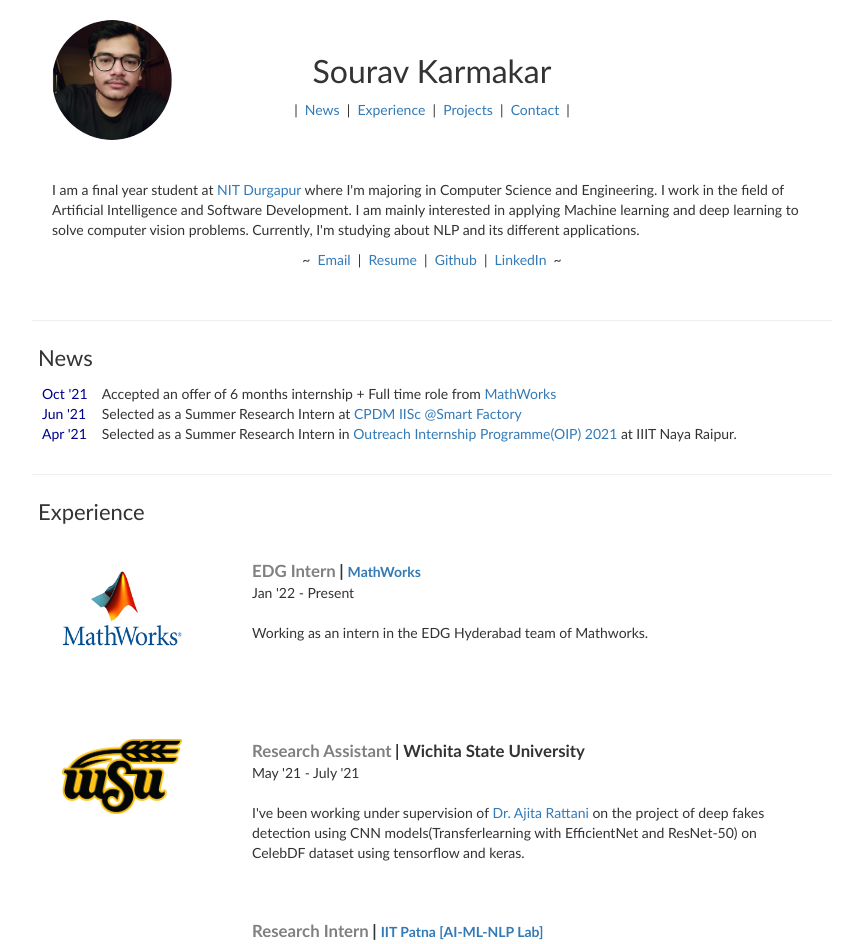
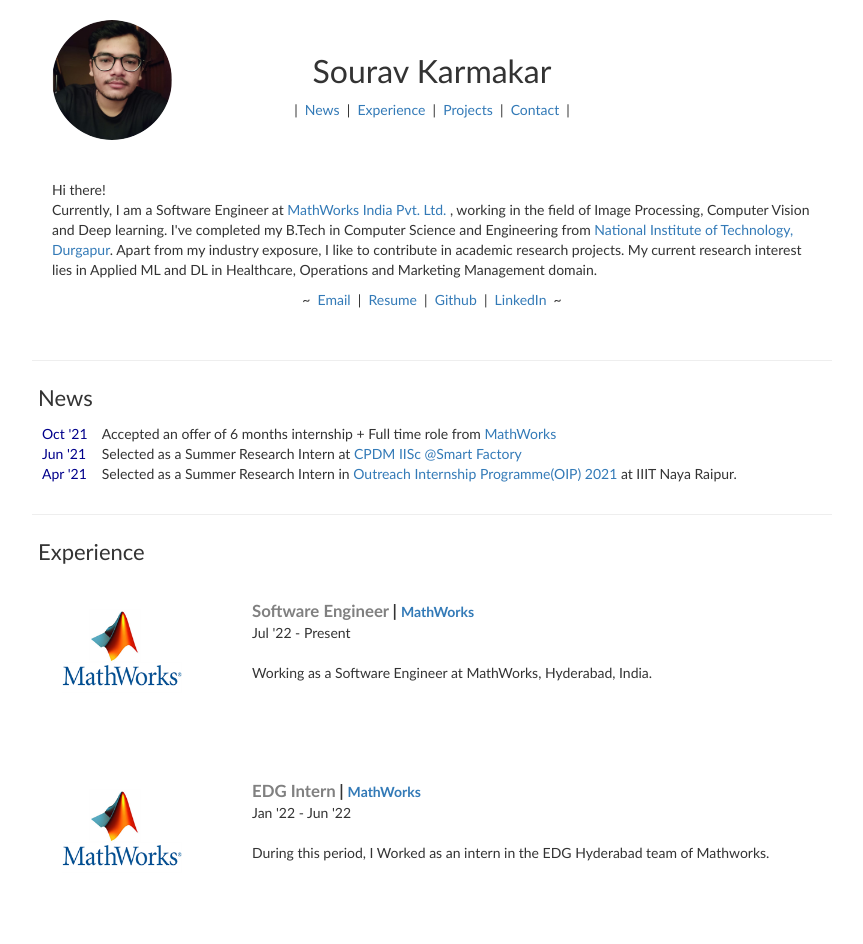
Before and after one commit to iamskab/iamskab.github.io, a plain HTML site: page index.html in a window 1280 px wide. Shown: the top 944 px of the page, without its empty margins (208-1071 px from the left). Drawn offline with nearby package versions, Linux system fonts and the light colour scheme.

Commit message:
updated the home page

```diff
--- a/index.html
+++ b/index.html
@@ -97,9 +97,11 @@
                         <tbody>
                             <tr style="padding:0px">
                                 <td style="padding:2.5%;width:63%;vertical-align:middle">
-                                    <p>I am a final year student at
-                                        <a href="https://nitdgp.ac.in" target="_blank">NIT Durgapur</a> where I'm majoring in Computer Science and Engineering. I work in the field of Artificial Intelligence and Software Development. I am mainly interested
-                                        in applying Machine learning and deep learning to solve computer vision problems. Currently, I'm studying about NLP and its different applications.
+                                    <p>Hi there! <br>Currently, I am a Software Engineer at <a href="https://www.mathworks.com/">MathWorks India Pvt. Ltd.</a> , working in the field of Image
+                                        Processing, Computer Vision and Deep learning. I've completed my B.Tech in Computer Science and Engineering from
+                                        <a href="https://nitdgp.ac.in" target="_blank">National Institute of Technology, Durgapur</a>. Apart from my industry exposure, I like
+                                        to contribute in academic research projects. My current research interest lies in Applied ML and DL in Healthcare, Operations and Marketing Management domain.
+
 
                                     </p>
 
@@ -178,6 +180,25 @@
 
                         <table border=0 class="bg_colour" style="padding:20px;width:100%;border:0px;border-spacing:0px;border-collapse:separate;margin-right:auto;margin-left:auto;">
                             <tbody>
+                                <!------------------ Experience -1 ------------------>
+                                <tr>
+                                    <td style="padding:10px;width:25%;vertical-align:middle">
+                                        <div class="one">
+                                            <img src='images/Mathworks-logo.png' width="120">
+                                        </div>
+                                    </td>
+                                    <td style="padding:10px;width:75%;vertical-align:top">
+                                        <papertitle style="color:gray"><big>Software Engineer</big> </papertitle>
+                                        <papertitle><big> | <a href="https://in.mathworks.com/">MathWorks</a></big></papertitle>
+                                        <br> Jul '22 - Present
+                                        <br>
+                                        <br>
+                                        <p>
+                                            Working as a Software Engineer at MathWorks, Hyderabad, India.
+                                        </p>
+                                    </td>
+                                </tr>
+
 
                                 <!------------------ Experience 0 ------------------>
                                 <tr>
@@ -189,11 +210,11 @@
                                     <td style="padding:10px;width:75%;vertical-align:top">
                                         <papertitle style="color:gray"><big>EDG Intern</big> </papertitle>
                                         <papertitle><big> | <a href="https://in.mathworks.com/">MathWorks</a></big></papertitle>
-                                        <br> Jan '22 - Present
+                                        <br> Jan '22 - Jun '22
                                         <br>
                                         <br>
                                         <p>
-                                            Working as an intern in the EDG Hyderabad team of Mathworks.
+                                            During this period, I Worked as an intern in the EDG Hyderabad team of Mathworks.
                                         </p>
                                     </td>
                                 </tr>
@@ -285,7 +306,7 @@
                                     <td style="padding:10px;width:75%;vertical-align:top">
                                         <papertitle style="color:gray"><big>Undergraduate Research Assistant</big> </papertitle>
                                         <papertitle><big> | NIT Durgapur</big></papertitle>
-                                        <br> Jan '21 - Present
+                                        <br> Jan '21 - Jun '21
                                         <br>
                                         <br>
                                         <p>Working under the supervision of <a href="https://scholar.google.co.in/citations?user=RNlxZkkAAAAJ&hl=en" target="_blank">
```
